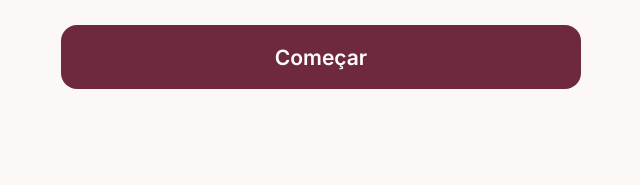
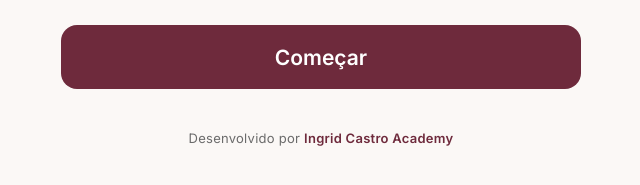
Before and after one commit to ingridcastroestilista/preco-facil, a plain HTML site: page index.html in a window 1280 px wide. Shown: the part 357-542 px from the top of the page, without its empty margins (319-959 px from the left). Drawn offline with Linux system fonts and the light colour scheme.

Commit message:
Selo Ingrid Castro Academy no fim de todas as telas
Co-Authored-By: Claude Opus 5.5 <noreply@anthropic.com>

```diff
--- a/css/app.css
+++ b/css/app.css
@@ -173,3 +173,7 @@ textarea.texto { resize: vertical; }
 .item-total .link { padding: 4px 0; font-size: 17px; }
 .mais-servico { display: grid; grid-template-columns: 1fr 1fr; gap: 10px; }
 .mais-servico .btn { margin: 0; min-height: 58px; font-size: 18px; padding: 10px; }
+
+/* Selo de quem desenvolveu */
+.selo { margin: 40px 0 8px; text-align: center; font-size: 13px; letter-spacing: .02em; color: var(--ink-2); }
+.selo b { font-weight: 600; color: var(--marsala); }
--- a/js/app.js
+++ b/js/app.js
@@ -637,7 +637,7 @@ function render() {
   if (nome === 'inicio') S.adicionando = false;
   if (nome === 'peca1' && S.atual?.tipo !== 'peca') S.atual = { tipo: 'peca', nome: '', min: 0, material: 0, outroTempo: false };
   const tela = T[nome] || T.inicio;
-  $app.innerHTML = tela.render(id);
+  $app.innerHTML = tela.render(id) + '<p class="selo">Desenvolvido por <b>Ingrid Castro Academy</b></p>';
   $app.dataset.tela = nome;
   window.scrollTo(0, 0);
   const foco = $app.querySelector('input:not([type=date]), textarea');
--- a/sw.js
+++ b/sw.js
@@ -1,6 +1,6 @@
 // Guarda o app no celular para abrir sem internet.
 // Ao publicar uma versão nova, mude VERSAO para o celular baixar os arquivos novos.
-const VERSAO = 'pf-v3';
+const VERSAO = 'pf-v4';
 const ARQUIVOS = [
   './', 'index.html', 'css/app.css', 'js/app.js', 'js/calc.js', 'js/orcamento.js',
   'manifest.webmanifest', 'icons/icon.svg', 'icons/icon-180.png', 'icons/icon-192.png', 'icons/icon-512.png',
```
